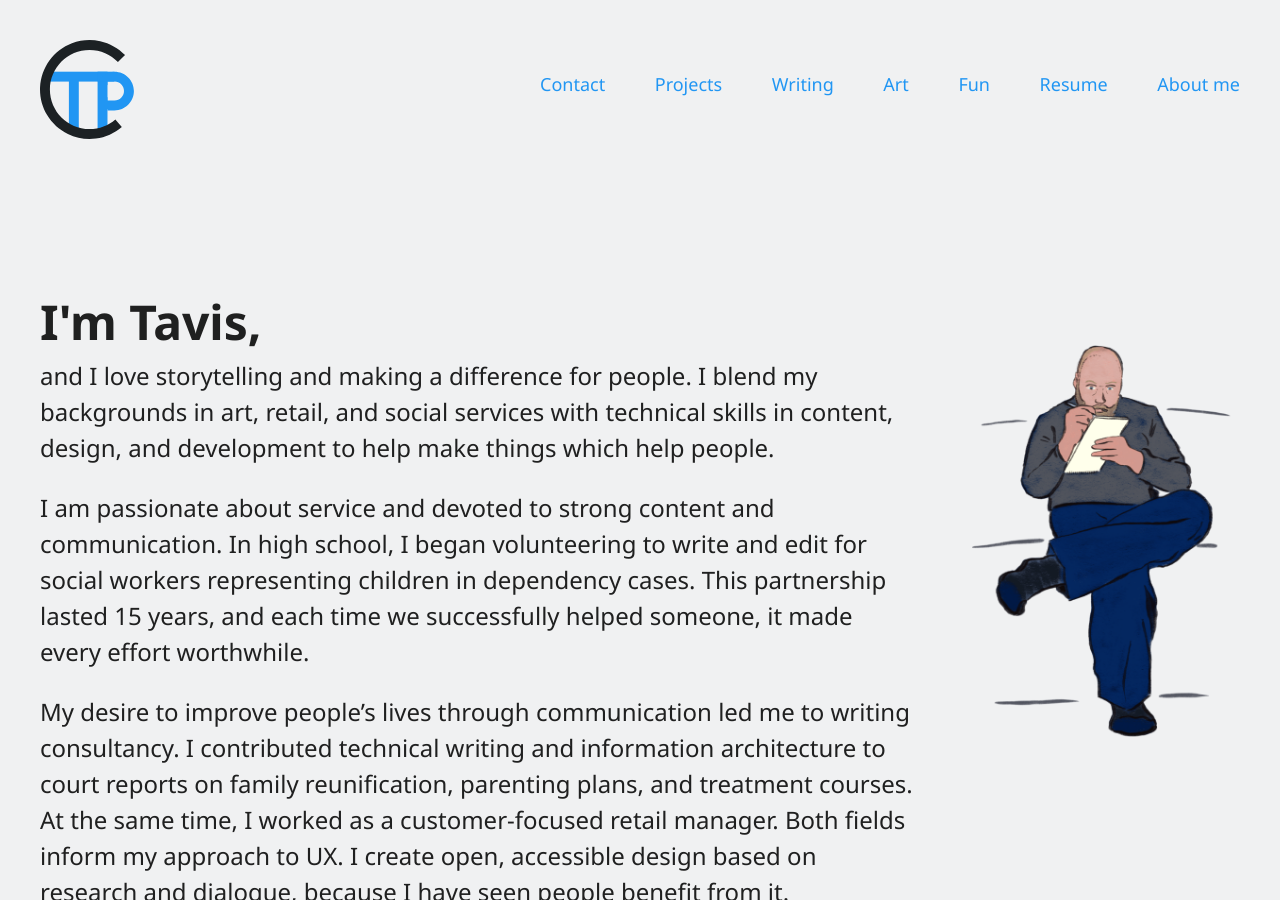
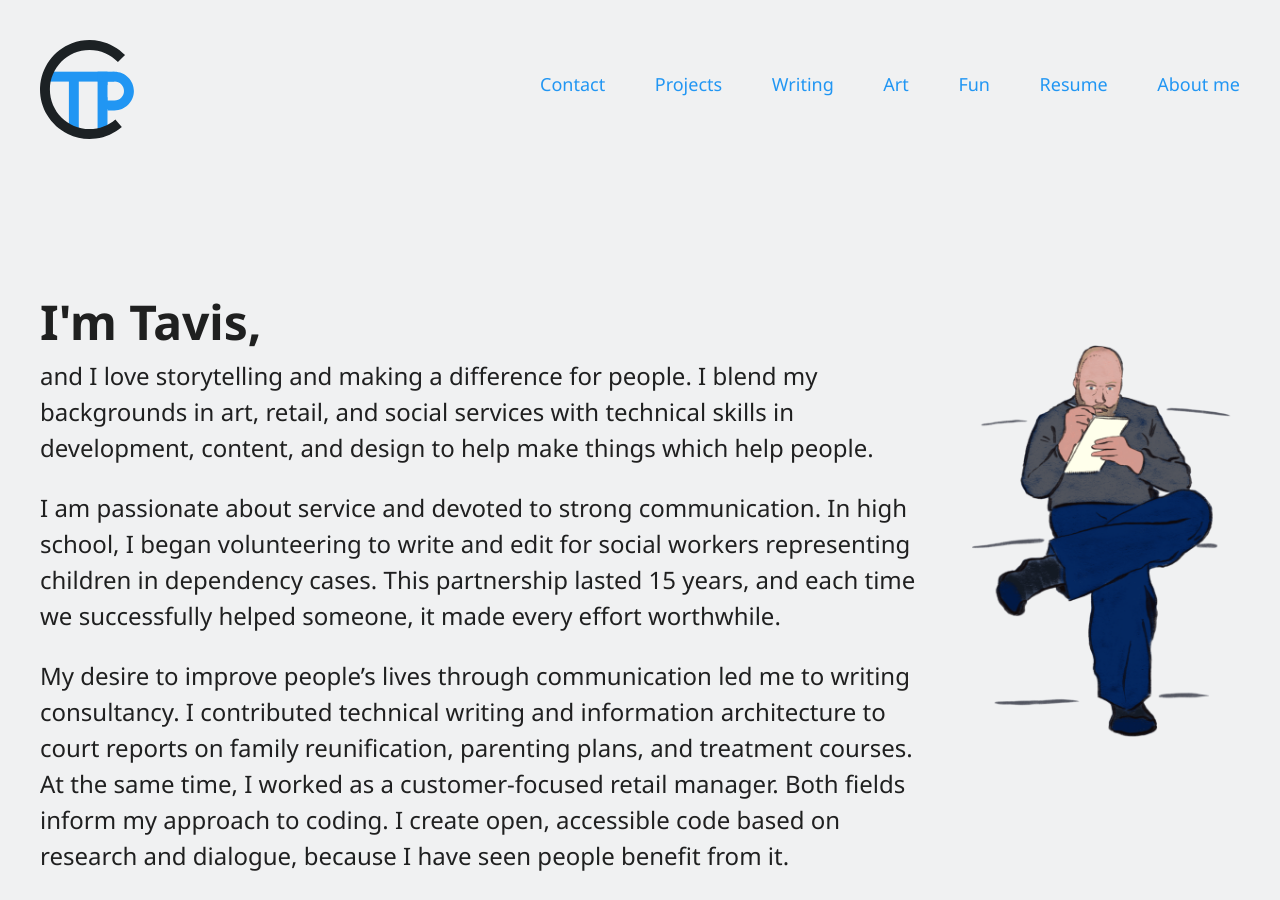
Before and after one commit to ctavispost/personalPortfolio, a Jekyll site: the page built from about.md, in a window 1280 px wide and 900 px high. Built offline with Jekyll 4.4.1, drawn with Linux system fonts in a browser that asks for light colours; our own code applies the rules of GitHub Pages for plain Markdown files; some of the changed text lies outside the part shown.

Commit message:
Update content in about.md to better address devlopment

```diff
--- a/about.md
+++ b/about.md
@@ -8,15 +8,15 @@
     <section>
       <h1 class="aboutText lessLeading">I'm Tavis,</h1>
 
-      <p class="aboutText">and I love storytelling and making a difference for people. I blend my backgrounds in art, retail, and social services with technical skills in content, design, and development to help make things which help people.</p>
+      <p class="aboutText">and I love storytelling and making a difference for people. I blend my backgrounds in art, retail, and social services with technical skills in development, content, and design to help make things which help people.</p>
 
-      <p class="aboutText">I am passionate about service and devoted to strong content and communication. In high school, I began volunteering to write and edit for social workers representing children in dependency cases. This partnership lasted 15 years, and each time we successfully helped someone, it made every effort worthwhile.</p>
+      <p class="aboutText">I am passionate about service and devoted to strong communication. In high school, I began volunteering to write and edit for social workers representing children in dependency cases. This partnership lasted 15 years, and each time we successfully helped someone, it made every effort worthwhile.</p>
 
-      <p class="aboutText">My desire to improve people’s lives through communication led me to writing consultancy. I contributed technical writing and information architecture to court reports on family reunification, parenting plans, and treatment courses. At the same time, I worked as a customer-focused retail manager. Both fields inform my approach to UX. I create open, accessible design based on research and dialogue, because I have seen people benefit from it.</p>
+      <p class="aboutText">My desire to improve people’s lives through communication led me to writing consultancy. I contributed technical writing and information architecture to court reports on family reunification, parenting plans, and treatment courses. At the same time, I worked as a customer-focused retail manager. Both fields inform my approach to coding. I create open, accessible code based on research and dialogue, because I have seen people benefit from it.</p>
 
       <p class="aboutText">My history of working with and for diverse groups in varied situations brings value in strong cross-functional communication and practical empathy. In all my work, I rely on different viewpoints and feedback to improve interactions and outcomes for people.</p>
 
-      <p class="aboutText">I am curious and excited about all aspects of creating great experiences. Having trained in frontend development and user experience, I can work with people across disciplines. I want to act as a bridge between teams, combining their vocabulary, skills, and goals into a united vision.</p>
+      <p class="aboutText">I am curious and excited about all aspects of creating great experiences. Having trained in fullstack development and user experience, I can work with people across disciplines. I want to act as a bridge between teams, combining their vocabulary, skills, and goals into a united vision.</p>
 
       <p class="aboutText">I engage the big-picture, attend the small but important details, and greet all occasions as opportunities to learn. I look to make continuous improvements and to take large leaps when sensible.</p>
 
```
